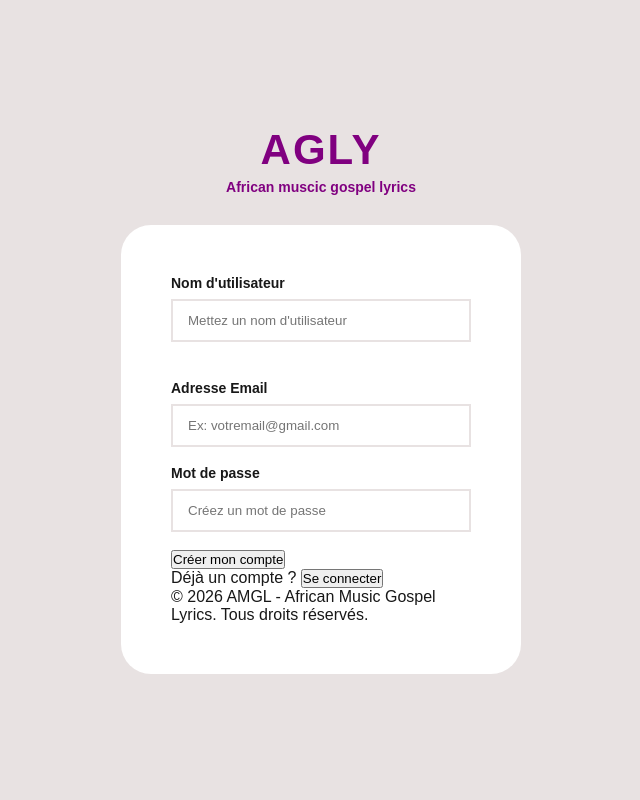
After one commit to nadjoigor/African-music-gospel-lyrics, a Django app: page /inscription in a window 1280 px wide. The commit adds this page. Shown: the whole page, without its empty margins (319-959 px from the left). Run offline with Django 5.2, Linux system fonts and the light colour scheme.

Commit message:
intermediaire de backend

```diff
--- a/backend/music_gospel/chants/urls.py
+++ b/backend/music_gospel/chants/urls.py
@@ -2,5 +2,6 @@ from django.urls import path
 from . import views
 
 urlpatterns = [
-    path('', views.accueil, name='acceuil'),
+    path('', views.acceuil, name='acceuil'),
+    path('inscription', views.inscription, name='inscription')
 ]
--- a/backend/music_gospel/chants/views.py
+++ b/backend/music_gospel/chants/views.py
@@ -2,7 +2,9 @@ from django.shortcuts import render
 from .models import Chant
 
 # Create your views here.
-def accueil(request):
+def acceuil(request):
     chants = Chant.objects.all()
 
     return render(request, 'chants/acceuil.html', {'chants': chants})
+def inscription(request):
+     return render(request, 'chants/inscription.html')
--- a/backend/music_gospel/music_gospel/settings.py
+++ b/backend/music_gospel/music_gospel/settings.py
@@ -25,7 +25,7 @@ SECRET_KEY = 'django-insecure-_q5=+96#q(a^780p#a=wwjn88m-n&hc1lezocgq97(mc$=m+dk
 # SECURITY WARNING: don't run with debug turned on in production!
 DEBUG = True
 
-ALLOWED_HOSTS = []
+ALLOWED_HOSTS = ['*']
 
 
 # Application definition
@@ -117,6 +117,7 @@ USE_TZ = True
 # https://docs.djangoproject.com/en/6.1/howto/static-files/
 
 STATIC_URL = 'static/'
+STATICFILES_DIRS = [BASE_DIR / 'static']
 
 
 # Email
--- /dev/null
+++ b/backend/music_gospel/templates/chants/inscription.html
@@ -0,0 +1,96 @@
+<!DOCTYPE html>
+<html lang="en">
+<head>
+    <meta charset="UTF-8">
+    <meta name="viewport" content="width=device-width, initial-scale=1.0">
+    <title>Inscripion</title>
+    <style>
+        * {
+            margin: 0;
+            padding: 0;
+            box-sizing: border-box;
+            font-family: Arial, sans-serif;
+        }
+        body {
+            background-color: #e8e2e2;
+            color: #181818;
+            display: flex;
+            flex-direction: column;
+            align-items: center;
+            justify-content: center;
+            min-height: 100vh;
+            padding: 20px;
+        }
+        header {
+            text-align: center;
+            margin-bottom: 30px;
+        }
+        header h1 {
+            font-size: 42px;
+            font-weight: bold;
+            color: purple;
+            letter-spacing: 2px;
+        }
+        header p {
+            color: purple;
+            font-size: 14px;
+            margin-top: 5px;
+        }
+        form{
+            background-color: white;
+            padding: 50px;
+            border-radius: 30px;
+            width: 100%;
+            max-width: 400px;
+        }
+        .form-group {
+            margin-bottom: 20px;
+        }
+        label {
+            display: block;
+            margin-bottom: 8px;
+            color: #181818;
+            font-weight: bold;
+            font-size: 14px;
+        }
+        input{
+            width: 100%;
+            padding: 12px 15px;
+            border: 2px solid  #e8e2e2;
+
+        }
+
+    </style>
+</head>
+<body>
+    <!--Créer un compte-->
+    <header>
+        <h1>AGLY</h1>
+        <p><Strong>African muscic gospel lyrics</Strong></p>
+    </header>
+    <form method="POST">
+        {% csrf_token %}
+            <div>
+                <div class="form-group">
+                <label for="Nom">Nom d'utilisateur</label>
+                <input type="text" id="Nom" name="username" placeholder="Mettez un nom d'utilisateur" required>
+            </div><br>
+            <div>
+                <label for="email">Adresse Email</label>
+                <input type="email" id="email" name="email" placeholder="Ex: votremail@gmail.com" required>
+            </div><br>
+            <div>
+                <label for="password">Mot de passe</label>
+                <input type="password" id="Mot de passe" name="password" placeholder="Créez un mot de passe " required>
+            </div><br>
+            <button type="submit">Créer mon compte</button>
+
+            <p>Déjà un compte ? <button type="submit">Se connecter</button></p>
+        </form>
+        <!--Pied de page-->
+    <footer>
+        &copy; 2026 AMGL - African Music Gospel Lyrics. Tous droits réservés.
+    </footer>
+
+</body>
+</html>
```
Also changed, not shown: backend/music_gospel/templates/chants/acceuil.html (+147 -3 lines), backend/music_gospel/templates/chants/compte.html (deleted, +0 -46 lines), frontend/acceuil.html (deleted, +0 -162 lines), backend/music_gospel/static/chants/style.css (deleted), backend/music_gospel/static/images/image.png (added).
